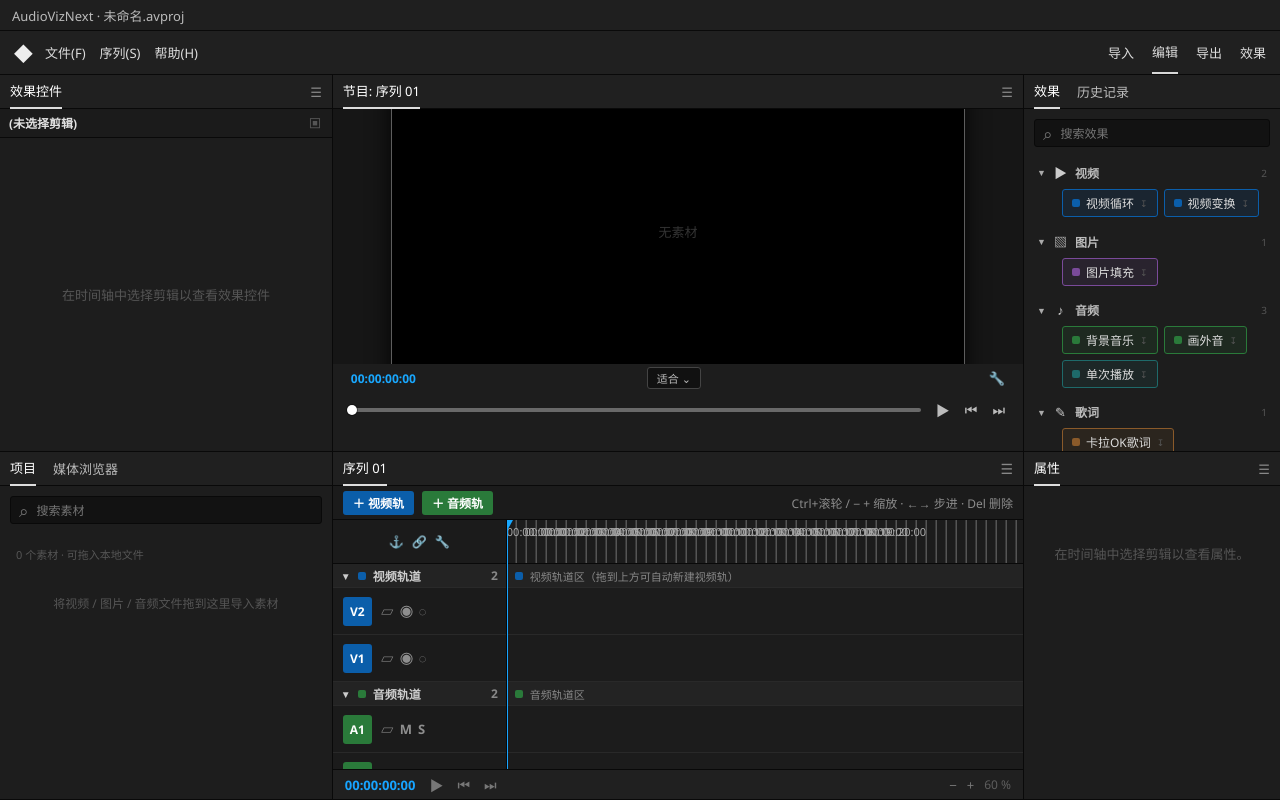
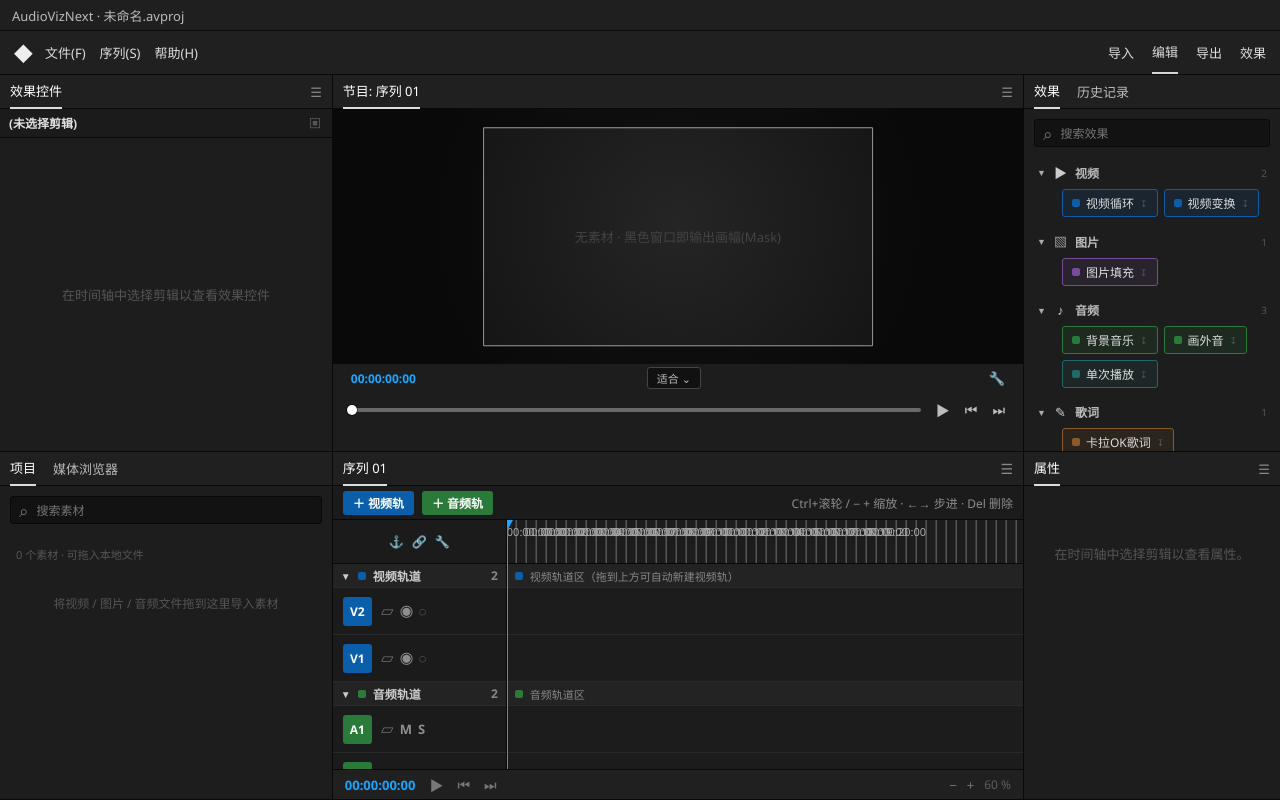
Before and after one commit to CyberryRe/AudioVizNext, a React (Vite) app in the folder src/renderer/: page / in a window 1280 px wide. Built offline with nearby package versions, Linux system fonts and the light colour scheme.

Commit message:
fix: 预览画幅自适应缩放(改比例即跟随)；媒体改为完整显示不被蒙版裁剪，蒙版作为输出窗口叠于上层

```diff
--- a/src/renderer/src/components/Monitor.tsx
+++ b/src/renderer/src/components/Monitor.tsx
@@ -21,15 +21,60 @@ export default function Monitor({ project, frame, isPlaying, onPlay, onSeek }: M
   const scene = resolveTimeline(frame, project)
   const fps = project.fps
   const { width, height } = project.stage
-  const stageRef = useRef<HTMLDivElement>(null)
+  const previewRef = useRef<HTMLDivElement>(null)
   const [fit, setFit] = useState('适合')
   const [fitOpen, setFitOpen] = useState(false)
   const [totalFrames, setTotalFrames] = useState(30 * 12)
+
+  // 预览区可用尺寸（自适应缩放用）
+  const [area, setArea] = useState({ w: 800, h: 450 })
 
   // 收集预览视频元素，随播放状态播放/暂停
   const videoRefs = useRef<(HTMLVideoElement | null)[]>([])
   // 收集音频 clip 的 <audio> 元素（「单次播放」等音频轨发声用）
   const audioRefs = useRef<(HTMLAudioElement | null)[]>([])
+
+  // 监听预览区尺寸，自适应缩放画幅(Mask)，改比例/窗口大小都会跟随
+  useEffect(() => {
+    const el = previewRef.current
+    if (!el) return
+    const update = (): void => {
+      const r = el.getBoundingClientRect()
+      setArea({ w: r.width, h: r.height })
+    }
+    update()
+    const ro = new ResizeObserver(update)
+    ro.observe(el)
+    return () => ro.disconnect()
+  }, [])
+
+  // 计算画幅(Mask)在预览区内自适应 fit 后的像素尺寸（保持序列比例）
+  const aspect = width / height
+  // 「适合」= 缩放铺进预览区；否则按真实分辨率比例缩放（100%/50%/25%/放大）
+  let maskW = width
+  let maskH = height
+  if (fit === '适合') {
+    maskW = area.w * 0.92
+    maskH = maskW / aspect
+    if (maskH > area.h * 0.86) {
+      maskH = area.h * 0.86
+      maskW = maskH * aspect
+    }
+  } else if (fit === '100%') {
+    // 1:1 真实像素
+    maskW = width
+    maskH = height
+  } else if (fit === '50%') {
+    maskW = width / 2
+    maskH = height / 2
+  } else if (fit === '25%') {
+    maskW = width / 4
+    maskH = height / 4
+  } else {
+    // 放大：1.5×
+    maskW = width * 1.5
+    maskH = height * 1.5
+  }
 
   // 估算工程总帧（预览进度条用）
   useEffect(() => {
@@ -117,40 +162,80 @@ export default function Monitor({ project, frame, isPlaying, onPlay, onSeek }: M
         <span style={{ marginLeft: 'auto', color: '#888', cursor: 'pointer' }}>☰</span>
       </div>
 
-      {/* 预览画布 */}
+      {/* 预览画布：视频内容完整显示，画幅(Mask)作为叠在上层的输出窗口 */}
       <div
+        ref={previewRef}
         style={{
           flex: 1,
           minHeight: 0,
-          display: 'flex',
-          alignItems: 'center',
-          justifyContent: 'center',
-          padding: '0 20px 10px',
-          // 画幅外深色底纹，衬托中间遮罩(Mask)亮边框
-          background: 'radial-gradient(circle at 50% 45%, #262626 0%, #161616 70%)',
+          position: 'relative',
+          // 画幅外深色底纹，衬托中间遮罩
+          background: 'radial-gradient(circle at 50% 45%, #262626 0%, #141414 70%)',
           overflow: 'hidden'
         }}
       >
+        {/* 媒体内容层：完整显示原素材（objectFit:contain，绝不按遮罩比例裁剪），中心对齐画幅；可被变换移动 */}
+        {mediaLayers.map((l, i) => {
+          const tr = l.transform
+          const scaleX = tr?.scaleX ?? 1
+          const scaleY = tr?.scaleY ?? 1
+          // 位置：相对画幅(遮罩)的比例 -0.5..0.5，换算为像素偏移
+          const tx = tr?.x ?? 0
+          const ty = tr?.y ?? 0
+          const dx = tx * maskW
+          const dy = ty * maskH
+          // 媒体框至少铺满遮罩与预览区，保证能露出遮罩外的素材（不裁剪）
+          const mediaBoxW = Math.max(maskW, area.w)
+          const mediaBoxH = Math.max(maskH, area.h)
+          return (
             <div
-          ref={stageRef}
+              key={i}
               style={{
-            width: 'min(88%, 900px)',
-            aspectRatio: `${width}/${height}`,
-            background: '#000',
-            // 遮罩(Mask)边界指示：亮边框 + 外侧一圈暗角，让用户看清"渲染会取哪部分"
-            boxShadow: '0 0 0 1px rgba(255,255,255,.28), 0 0 24px rgba(0,0,0,.9)',
-            outline: '1px solid rgba(255,255,255,.08)',
-            position: 'relative',
-            overflow: 'hidden',
-            borderRadius: 2
+                position: 'absolute',
+                left: '50%',
+                top: '50%',
+                width: mediaBoxW,
+                height: mediaBoxH,
+                transform: `translate(calc(-50% + ${dx}px), calc(-50% + ${dy}px)) scale(${scaleX}, ${scaleY})`,
+                transformOrigin: 'center',
+                opacity: l.opacity,
+                pointerEvents: 'none'
               }}
             >
-          {mediaLayers.length === 0 && textLayers.length === 0 && (
-            <div style={{ position: 'absolute', inset: 0, display: 'flex', alignItems: 'center', justifyContent: 'center', color: '#333' }}>
-              无素材
+              {l.src && (
+                <video
+                  ref={(el) => { videoRefs.current[i] = el }}
+                  src={l.src}
+                  muted
+                  loop
+                  playsInline
+                  preload="metadata"
+                  style={{ width: '100%', height: '100%', objectFit: 'contain', display: 'block', background: '#000' }}
+                />
+              )}
             </div>
-          )}
-          {textLayers.map((l) => (
+          )
+        })}
+
+        {/* 画幅(Mask)窗口：边框 + 外部压暗，标明"最终渲染取哪一部分" */}
+        <div
+          style={{
+            position: 'absolute',
+            left: '50%',
+            top: '50%',
+            transform: 'translate(-50%, -50%)',
+            width: maskW,
+            height: maskH,
+            // 外部压暗（9999px 大阴影铺满视口外侧），内部即输出区域
+            boxShadow: '0 0 0 9999px rgba(0,0,0,0.55)',
+            border: '1px solid rgba(255,255,255,0.55)',
+            borderRadius: 1,
+            overflow: 'hidden',
+            background: 'rgba(0,0,0,0.02)'
+          }}
+        >
+          {/* 文字层：属于输出内容，绘制在画幅内 */}
+          {textLayers.length > 0 && textLayers.map((l) => (
             <div
               key={l.clip.id}
               style={{
@@ -170,37 +255,13 @@ export default function Monitor({ project, frame, isPlaying, onPlay, onSeek }: M
               {l.clip.content}
             </div>
           ))}
-          {mediaLayers.map((l, i) => {
-            const tr = l.transform
-            const scaleX = tr?.scaleX ?? 1
-            const scaleY = tr?.scaleY ?? 1
-            // 位置：相对画幅(遮罩)的比例，范围 -0.5..0.5（内容中心可在画幅内移动，画幅本身不动）
-            const tx = tr?.x ?? 0
-            const ty = tr?.y ?? 0
-            return (
-              <div
-                key={i}
-                style={{
-                  position: 'absolute',
-                  inset: 0,
-                  transform: `translate(${tx * 100}%, ${ty * 100}%) scale(${scaleX}, ${scaleY})`,
-                  transformOrigin: 'center',
-                  opacity: l.opacity,
-                  pointerEvents: 'none'
-                }}
-              >
-                <video
-                  ref={(el) => { videoRefs.current[i] = el }}
-                  src={l.src}
-                  muted
-                  loop
-                  playsInline
-                  preload="metadata"
-                  style={{ width: '100%', height: '100%', objectFit: 'cover', display: 'block' }}
-                />
+          {mediaLayers.length === 0 && textLayers.length === 0 && (
+            <div style={{ position: 'absolute', inset: 0, display: 'flex', alignItems: 'center', justifyContent: 'center', color: '#444', fontSize: 13 }}>
+              无素材 · 黑色窗口即输出画幅(Mask)
             </div>
-            )
-          })}
+          )}
+        </div>
+
         {/* 音频 clip（不可见，仅发声） */}
         {audioLayers.map((l, i) => (
           <audio
@@ -212,7 +273,6 @@ export default function Monitor({ project, frame, isPlaying, onPlay, onSeek }: M
             style={{ display: 'none' }}
           />
         ))}
-        </div>
       </div>
 
       {/* 播放控制 */}
```
Lines whose indentation alone changed are shown as unchanged.
